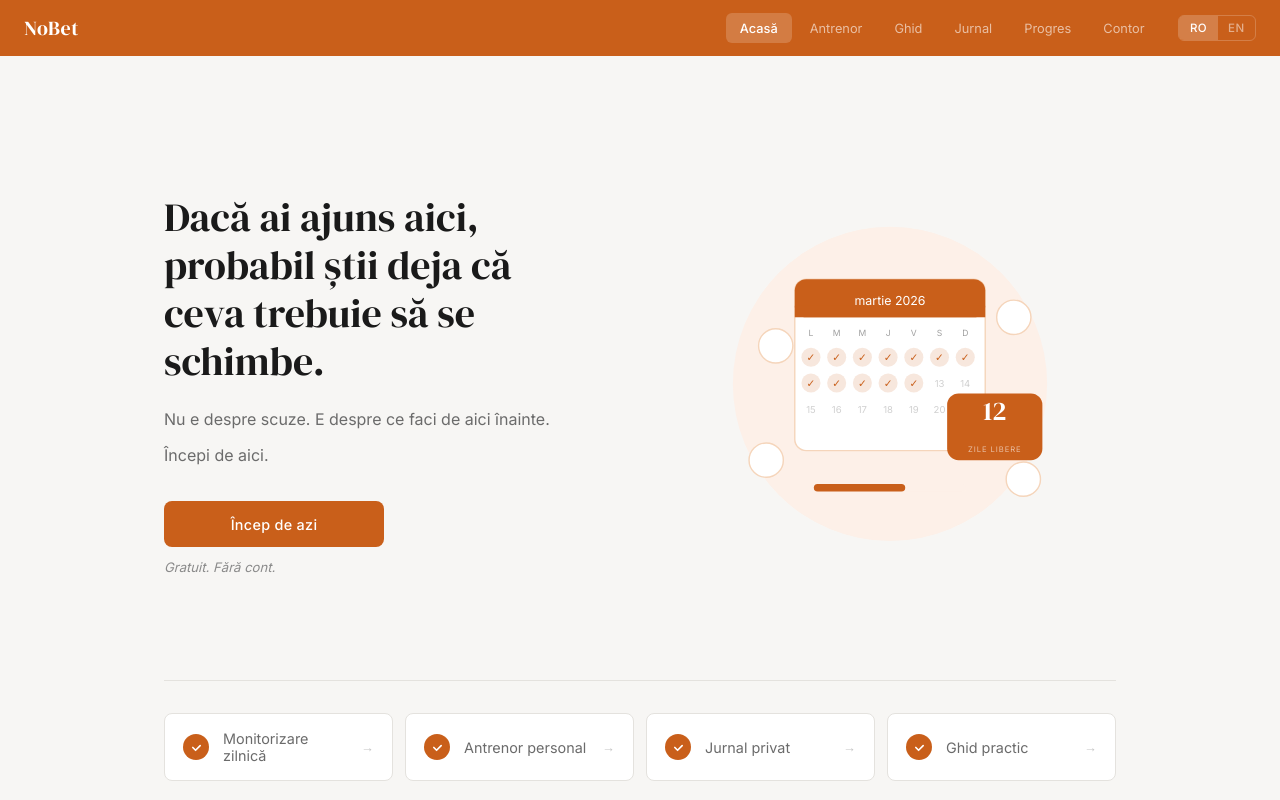
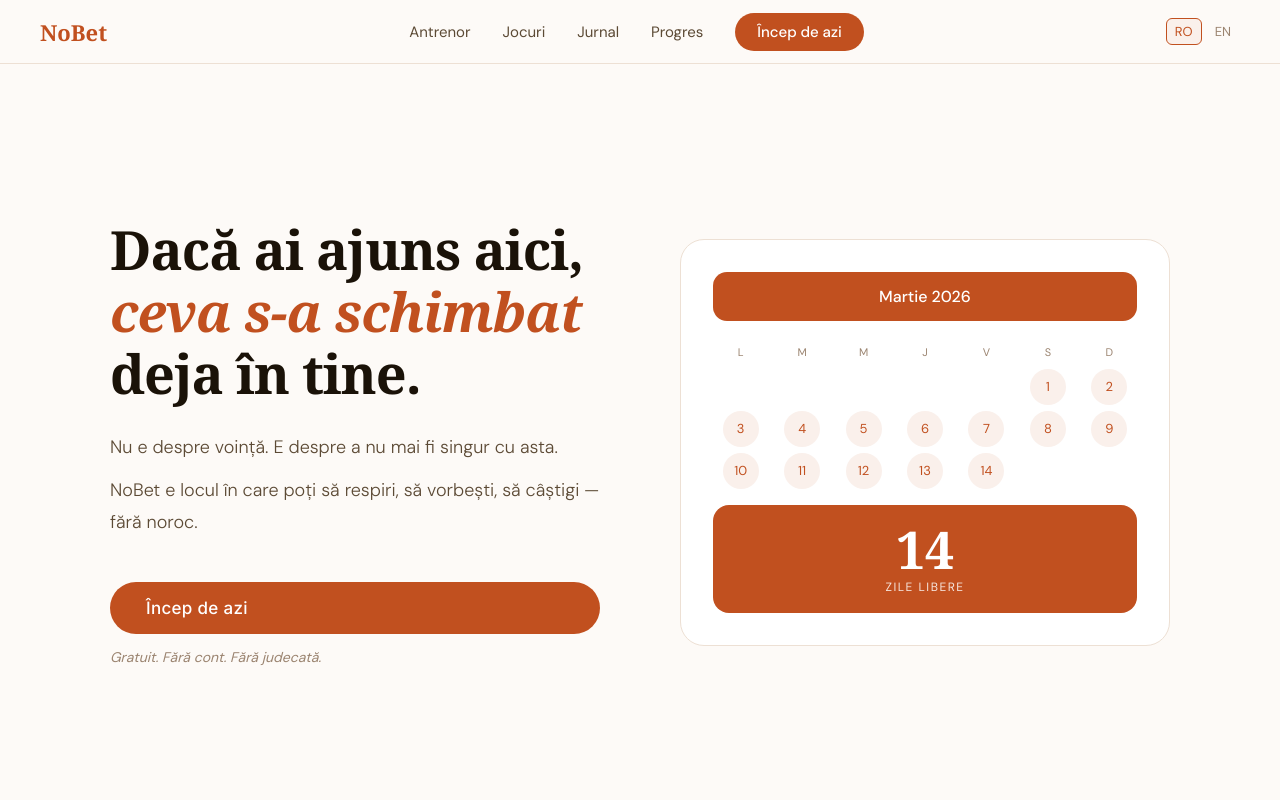
Before and after one commit to martinmanuelm84-ui/nobet-app, a Next.js app: page /home in a window 1280 px wide. Shown: the top 800 px of the page. Built offline with nearby package versions, Linux system fonts and the light colour scheme.

Commit message:
redesign home page

```diff
--- a/app/home/page.tsx
+++ b/app/home/page.tsx
@@ -1,160 +1,87 @@
 'use client'
-import { useState, useEffect } from 'react'
-import { useRouter } from 'next/navigation'
-import Nav from '@/components/Nav'
-import { Lang } from '@/lib/i18n'
+
+import Link from 'next/link'
+import { useState } from 'react'
 
 export default function HomePage() {
-  const [lang, setLang] = useState<Lang>('ro')
-  const router = useRouter()
-
-  useEffect(() => {
-    const savedLang = localStorage.getItem('nobet_lang') as Lang
-    if (savedLang) setLang(savedLang)
-  }, [])
-
-  useEffect(() => { localStorage.setItem('nobet_lang', lang) }, [lang])
-
-  const features = lang === 'ro' ? [
-    { label: 'Monitorizare zilnică', href: '/contor' },
-    { label: 'Antrenor personal', href: '/companion' },
-    { label: 'Jurnal privat', href: '/journal' },
-    { label: 'Ghid practic', href: '/guide' },
-  ] : [
-    { label: 'Daily tracking', href: '/contor' },
-    { label: 'Personal coach', href: '/companion' },
-    { label: 'Private journal', href: '/journal' },
-    { label: 'Practical guide', href: '/guide' },
-  ]
+  const [lang, setLang] = useState<'RO' | 'EN'>('RO')
 
   return (
-    <>
-      <Nav lang={lang} onLangChange={setLang} />
-      <div style={{ maxWidth: 1000, margin: '0 auto', padding: '0 1.5rem' }}>
+    <div style={{ fontFamily: "DM Sans, sans-serif", background: '#FDFAF7', color: '#1A1208', minHeight: '100vh' }}>
+      <style>{`
+        @import url('https://fonts.googleapis.com/css2?family=Lora:ital,wght@0,400;0,600;1,400&family=DM+Sans:wght@300;400;500&display=swap');
+        * { box-sizing: border-box; margin: 0; padding: 0; }
+        .btn-primary { background: #C1501F; color: white; padding: 16px 36px; border-radius: 100px; font-size: 17px; font-weight: 500; text-decoration: none; display: inline-block; transition: background 0.2s; }
+        .btn-primary:hover { background: #8B3510; }
+        .game-card { background: white; border: 1px solid #EDE0D4; border-radius: 20px; padding: 32px 28px; text-decoration: none; color: inherit; display: block; transition: border-color 0.2s, transform 0.2s; }
+        .game-card:hover { border-color: #E8896A; transform: translateY(-3px); }
+      `}</style>
 
-        {/* HERO */}
-        <div style={{
-          display: 'grid',
-          gridTemplateColumns: '1fr 1fr',
-          gap: '3rem',
-          alignItems: 'center',
-          minHeight: 'calc(85vh - 56px)',
-          paddingTop: '2rem',
-        }}>
-          {/* Left */}
-          <div>
-            <h1 style={{
-              fontFamily: 'DM Serif Display, serif',
-              fontSize: 'clamp(1.75rem, 3.5vw, 2.5rem)',
-              fontWeight: 400, lineHeight: 1.2,
-              color: 'var(--text)', marginBottom: '1.25rem',
-            }}>
-              {lang === 'ro'
-                ? <>Dacă ai ajuns aici,<br />probabil știi deja că<br />ceva trebuie să se schimbe.</>
-                : <>If you're here,<br />you probably already know<br />something needs to change.</>}
-            </h1>
+      <nav style={{ position: 'sticky', top: 0, zIndex: 100, background: 'rgba(253,250,247,0.92)', backdropFilter: 'blur(12px)', borderBottom: '1px solid #EDE0D4', padding: '0 40px', display: 'flex', alignItems: 'center', justifyContent: 'space-between', height: 64 }}>
+        <Link href="/home" style={{ fontFamily: 'Georgia, serif', fontWeight: 600, fontSize: 22, color: '#C1501F', textDecoration: 'none' }}>NoBet</Link>
+        <div style={{ display: 'flex', gap: 32, alignItems: 'center' }}>
+          <Link href="/companion" style={{ textDecoration: 'none', color: '#5C4A35', fontSize: 15 }}>Antrenor</Link>
+          <Link href="/jocuri" style={{ textDecoration: 'none', color: '#5C4A35', fontSize: 15 }}>Jocuri</Link>
+          <Link href="/journal" style={{ textDecoration: 'none', color: '#5C4A35', fontSize: 15 }}>Jurnal</Link>
+          <Link href="/progress" style={{ textDecoration: 'none', color: '#5C4A35', fontSize: 15 }}>Progres</Link>
+          <Link href="/evaluare" style={{ background: '#C1501F', color: 'white', padding: '9px 22px', borderRadius: 100, fontSize: 15, fontWeight: 500, textDecoration: 'none' }}>Încep de azi</Link>
+        </div>
+        <div style={{ display: 'flex', gap: 4 }}>
+          {(['RO','EN'] as const).map(l => (
+            <button key={l} onClick={() => setLang(l)} style={{ fontSize: 13, cursor: 'pointer', padding: '4px 8px', borderRadius: 6, border: lang === l ? '1px solid #C1501F' : '1px solid transparent', background: lang === l ? '#FAF0EB' : 'none', color: lang === l ? '#C1501F' : '#9B8470', fontFamily: 'inherit' }}>{l}</button>
+          ))}
+        </div>
+      </nav>
 
-            <p style={{ fontSize: '1rem', color: 'var(--text2)', lineHeight: 1.75, marginBottom: '0.5rem' }}>
-              {lang === 'ro' ? 'Nu e despre scuze. E despre ce faci de aici înainte.' : "It's not about excuses. It's about what you do from here."}
-            </p>
-            <p style={{ fontSize: '1rem', color: 'var(--text2)', lineHeight: 1.75, marginBottom: '2rem' }}>
-              {lang === 'ro' ? 'Începi de aici.' : 'You start here.'}
-            </p>
-
-            <button className="btn-primary" style={{ maxWidth: 220, marginBottom: '0.75rem' }}
-              onClick={() => router.push('/evaluare')}>
-              {lang === 'ro' ? 'Încep de azi' : 'I start today'}
-            </button>
-
-            <div style={{ fontSize: '0.82rem', color: '#8a8a8a', fontStyle: 'italic' }}>
-              {lang === 'ro' ? 'Gratuit. Fără cont.' : 'Free. No account needed.'}
-            </div>
-          </div>
-
-          {/* Right — SVG */}
-          <div style={{ display: 'flex', alignItems: 'center', justifyContent: 'center' }}>
-            <svg viewBox="0 0 420 380" fill="none" xmlns="http://www.w3.org/2000/svg" style={{ width: '100%', maxWidth: 400 }}>
-              <circle cx="210" cy="190" r="165" fill="#fdf0e8" />
-              <rect x="110" y="80" width="200" height="180" rx="12" fill="white" stroke="#f5d5bb" strokeWidth="1.5"/>
-              <rect x="110" y="80" width="200" height="40" rx="12" fill="#c95f1a"/>
-              <rect x="110" y="108" width="200" height="12" fill="#c95f1a"/>
-              <text x="210" y="107" textAnchor="middle" fontFamily="Inter, sans-serif" fontSize="13" fill="white">
-                {new Date().toLocaleDateString('ro-RO', { month: 'long', year: 'numeric' })}
-              </text>
-              {['L','M','M','J','V','S','D'].map((d, col) => (
-                <text key={col} x={127 + col * 27} y="140" textAnchor="middle" fontSize="9" fill="#a0a0a0" fontFamily="Inter, sans-serif">{d}</text>
-              ))}
-              {Array.from({length: 21}, (_, i) => {
-                const row = Math.floor(i / 7), col = i % 7
-                const x = 127 + col * 27, y = 162 + row * 27
-                return i < 12 ? (
-                  <g key={i}>
-                    <circle cx={x} cy={y} r="10" fill="#c95f1a" opacity="0.15"/>
-                    <text x={x} y={y + 4} textAnchor="middle" fontSize="11" fill="#c95f1a">✓</text>
-                  </g>
-                ) : (
-                  <text key={i} x={x} y={y + 4} textAnchor="middle" fontSize="10" fill="#d0d0d0" fontFamily="Inter, sans-serif">{i + 1}</text>
-                )
-              })}
-              <rect x="270" y="200" width="100" height="70" rx="12" fill="#c95f1a"/>
-              <text x="320" y="228" textAnchor="middle" fontFamily="DM Serif Display, serif" fontSize="28" fill="white">12</text>
-              <text x="320" y="262" textAnchor="middle" fontFamily="Inter, sans-serif" fontSize="8" fill="rgba(255,255,255,0.6)" letterSpacing="1">
-                {lang === 'ro' ? 'ZILE LIBERE' : 'FREE DAYS'}
-              </text>
-              <circle cx="90" cy="150" r="18" fill="white" stroke="#f5d5bb" strokeWidth="1.5"/>
-              <text x="90" y="155" textAnchor="middle" fontSize="14">📈</text>
-              <circle cx="340" cy="120" r="18" fill="white" stroke="#f5d5bb" strokeWidth="1.5"/>
-              <text x="340" y="125" textAnchor="middle" fontSize="14">💬</text>
-              <circle cx="80" cy="270" r="18" fill="white" stroke="#f5d5bb" strokeWidth="1.5"/>
-              <text x="80" y="275" textAnchor="middle" fontSize="14">📓</text>
-              <circle cx="350" cy="290" r="18" fill="white" stroke="#f5d5bb" strokeWidth="1.5"/>
-              <text x="350" y="295" textAnchor="middle" fontSize="14">🎯</text>
-              <rect x="130" y="295" width="160" height="8" rx="4" fill="#fdf0e8"/>
-              <rect x="130" y="295" width="96" height="8" rx="4" fill="#c95f1a"/>
-            </svg>
+      <div style={{ maxWidth: 1140, margin: '0 auto', padding: '100px 40px 80px', display: 'grid', gridTemplateColumns: '1fr 1fr', gap: 80, alignItems: 'center', minHeight: 'calc(100vh - 64px)' }}>
+        <div>
+          <h1 style={{ fontFamily: 'Georgia, serif', fontSize: 'clamp(36px, 5vw, 54px)', lineHeight: 1.15, fontWeight: 600, letterSpacing: -1, marginBottom: 28 }}>
+            Dacă ai ajuns aici, <em style={{ color: '#C1501F' }}>ceva s-a schimbat</em> deja în tine.
+          </h1>
+          <p style={{ fontSize: 18, color: '#5C4A35', lineHeight: 1.75, fontWeight: 300, marginBottom: 12 }}>Nu e despre voință. E despre a nu mai fi singur cu asta.</p>
+          <p style={{ fontSize: 18, color: '#5C4A35', lineHeight: 1.75, fontWeight: 300 }}>NoBet e locul în care poți să respiri, să vorbești, să câștigi — fără noroc.</p>
+          <div style={{ marginTop: 44, display: 'flex', flexDirection: 'column', gap: 14, alignItems: 'flex-start' }}>
+            <Link href="/evaluare" className="btn-primary">Încep de azi</Link>
+            <span style={{ fontSize: 14, color: '#9B8470', fontStyle: 'italic' }}>Gratuit. Fără cont. Fără judecată.</span>
           </div>
         </div>
-
-        {/* Divider */}
-        <div style={{ height: 1, background: 'var(--border)', marginBottom: '2rem' }} />
-
-        {/* Features — linkuri reale */}
-        <div style={{
-          display: 'grid',
-          gridTemplateColumns: 'repeat(auto-fit, minmax(200px, 1fr))',
-          gap: '0.75rem',
-          paddingBottom: '3rem',
-        }}>
-          {features.map((f, i) => (
-            <a key={i} href={f.href} style={{
-              display: 'flex', alignItems: 'center', gap: '0.875rem',
-              padding: '1rem 1.125rem',
-              background: 'var(--surface)',
-              border: '1px solid var(--border)',
-              borderRadius: '8px',
-              textDecoration: 'none',
-              color: 'var(--text2)',
-              fontSize: '0.9rem',
-              transition: 'all 0.15s',
-              cursor: 'pointer',
-            }}
-            onMouseOver={e => { (e.currentTarget as HTMLElement).style.borderColor = 'var(--accent)'; (e.currentTarget as HTMLElement).style.color = 'var(--accent)' }}
-            onMouseOut={e => { (e.currentTarget as HTMLElement).style.borderColor = 'var(--border)'; (e.currentTarget as HTMLElement).style.color = 'var(--text2)' }}
-            >
-              <div style={{
-                width: 26, height: 26, borderRadius: '50%', background: 'var(--accent)',
-                display: 'flex', alignItems: 'center', justifyContent: 'center', flexShrink: 0,
-              }}>
-                <svg width="11" height="11" viewBox="0 0 12 12" fill="none">
-                  <path d="M2 6l3 3 5-5" stroke="white" strokeWidth="1.8" strokeLinecap="round" strokeLinejoin="round"/>
-                </svg>
+        <div style={{ background: 'white', borderRadius: 24, padding: 32, border: '1px solid #EDE0D4' }}>
+          <div style={{ background: '#C1501F', color: 'white', borderRadius: 14, padding: '14px 20px', textAlign: 'center', fontWeight: 500, marginBottom: 20 }}>Martie 2026</div>
+          <div style={{ display: 'grid', gridTemplateColumns: 'repeat(7, 1fr)', gap: 6, textAlign: 'center', marginBottom: 16 }}>
+            {['L','M','M','J','V','S','D'].map((d,i) => <div key={i} style={{ fontSize: 11, color: '#9B8470', padding: '4px 0', textTransform: 'uppercase' }}>{d}</div>)}
+            {Array.from({length: 19}, (_,i) => (
+              <div key={i} style={{ width: 36, height: 36, borderRadius: '50%', display: 'flex', alignItems: 'center', justifyContent: 'center', fontSize: 13, margin: '0 auto', background: i >= 5 ? '#FAF0EB' : 'transparent', color: i >= 5 ? '#C1501F' : '#5C4A35' }}>
+                {i >= 5 ? i - 4 : ''}
               </div>
-              <span>{f.label}</span>
-              <span style={{ marginLeft: 'auto', opacity: 0.4, fontSize: '0.8rem' }}>→</span>
-            </a>
-          ))}
+            ))}
+          </div>
+          <div style={{ background: '#C1501F', color: 'white', borderRadius: 16, padding: '18px 24px', textAlign: 'center' }}>
+            <span style={{ fontFamily: 'Georgia, serif', fontSize: 52, fontWeight: 600, lineHeight: 1, display: 'block' }}>14</span>
+            <span style={{ fontSize: 12, opacity: 0.85, textTransform: 'uppercase', letterSpacing: '1.5px', marginTop: 4, display: 'block' }}>zile libere</span>
+          </div>
         </div>
       </div>
-    </>
+
+      <div style={{ background: '#C1501F', padding: '80px 40px', textAlign: 'center' }}>
+        <p style={{ fontFamily: 'Georgia, serif', fontSize: 'clamp(20px, 3vw, 32px)', color: 'white', lineHeight: 1.5, fontStyle: 'italic', marginBottom: 24, maxWidth: 720, margin: '0 auto 24px' }}>
+          „Nu am jucat pentru că îmi plăcea să câștig. Am jucat ca să nu mai simt nimic. Când am înțeles asta, totul s-a schimbat."
+        </p>
+        <p style={{ fontSize: 14, color: 'rgba(255,255,255,0.7)' }}>— Din cartea „100 de lei"</p>
+      </div>
+
+      <div style={{ maxWidth: 700, margin: '0 auto', textAlign: 'center', padding: '100px 40px' }}>
+        <h2 style={{ fontFamily: 'Georgia, serif', fontSize: 'clamp(26px, 4vw, 42px)', lineHeight: 1.2, marginBottom: 20 }}>Fiecare zi fără jocuri de noroc este o victorie reală.</h2>
+        <p style={{ fontSize: 18, color: '#5C4A35', marginBottom: 40, fontWeight: 300 }}>Începe să le numeri. Noi suntem aici cu tine.</p>
+        <Link href="/evaluare" className="btn-primary">Începe astăzi — gratuit</Link>
+      </div>
+
+      <footer style={{ borderTop: '1px solid #EDE0D4', padding: 40, maxWidth: 1140, margin: '0 auto', display: 'flex', justifyContent: 'space-between', color: '#9B8470', fontSize: 14 }}>
+        <span>© 2026 NoBet. Cu grijă, pentru oameni.</span>
+        <div style={{ display: 'flex', gap: 24 }}>
+          <a href="#" style={{ color: '#9B8470', textDecoration: 'none' }}>Confidențialitate</a>
+          <a href="#" style={{ color: '#9B8470', textDecoration: 'none' }}>Contact</a>
+        </div>
+      </footer>
+    </div>
   )
 }
```
